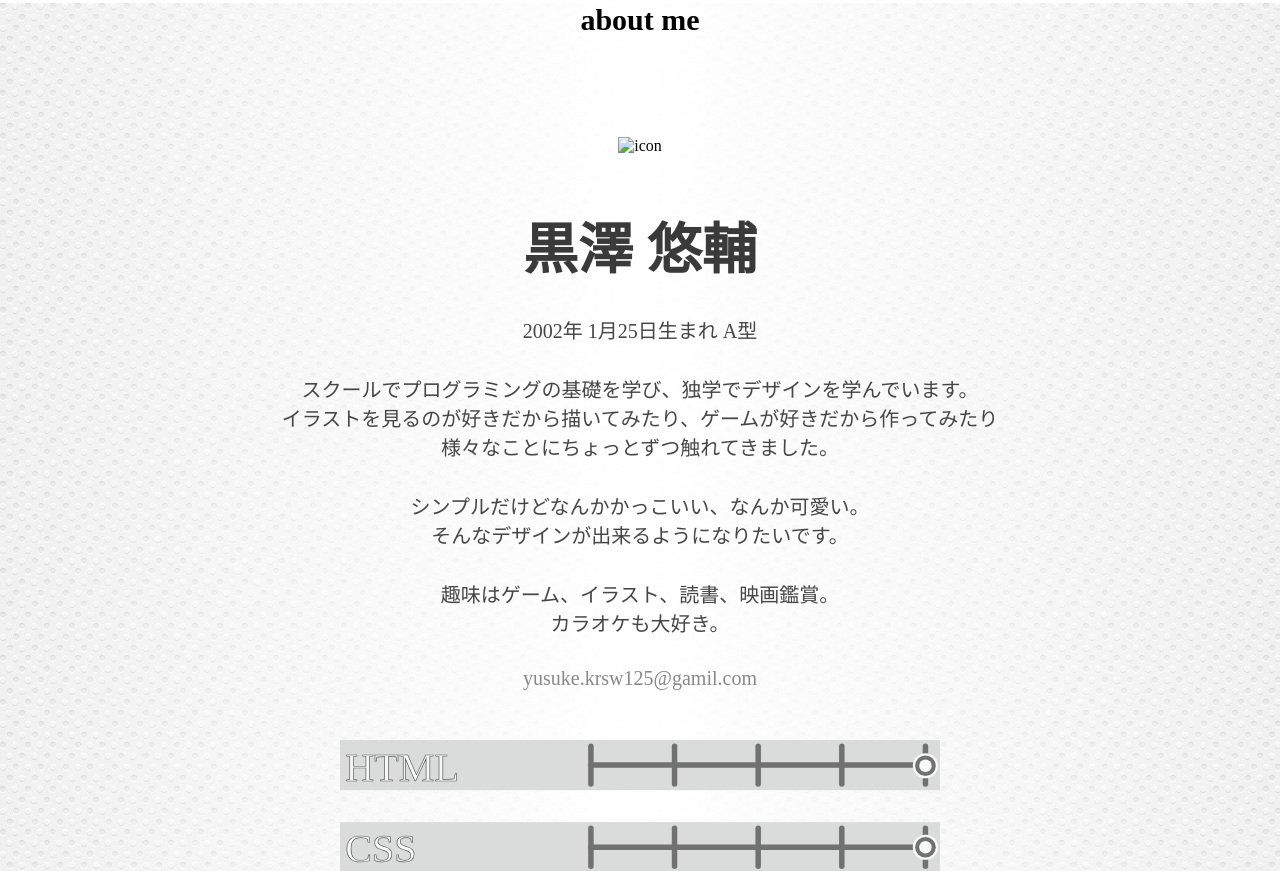
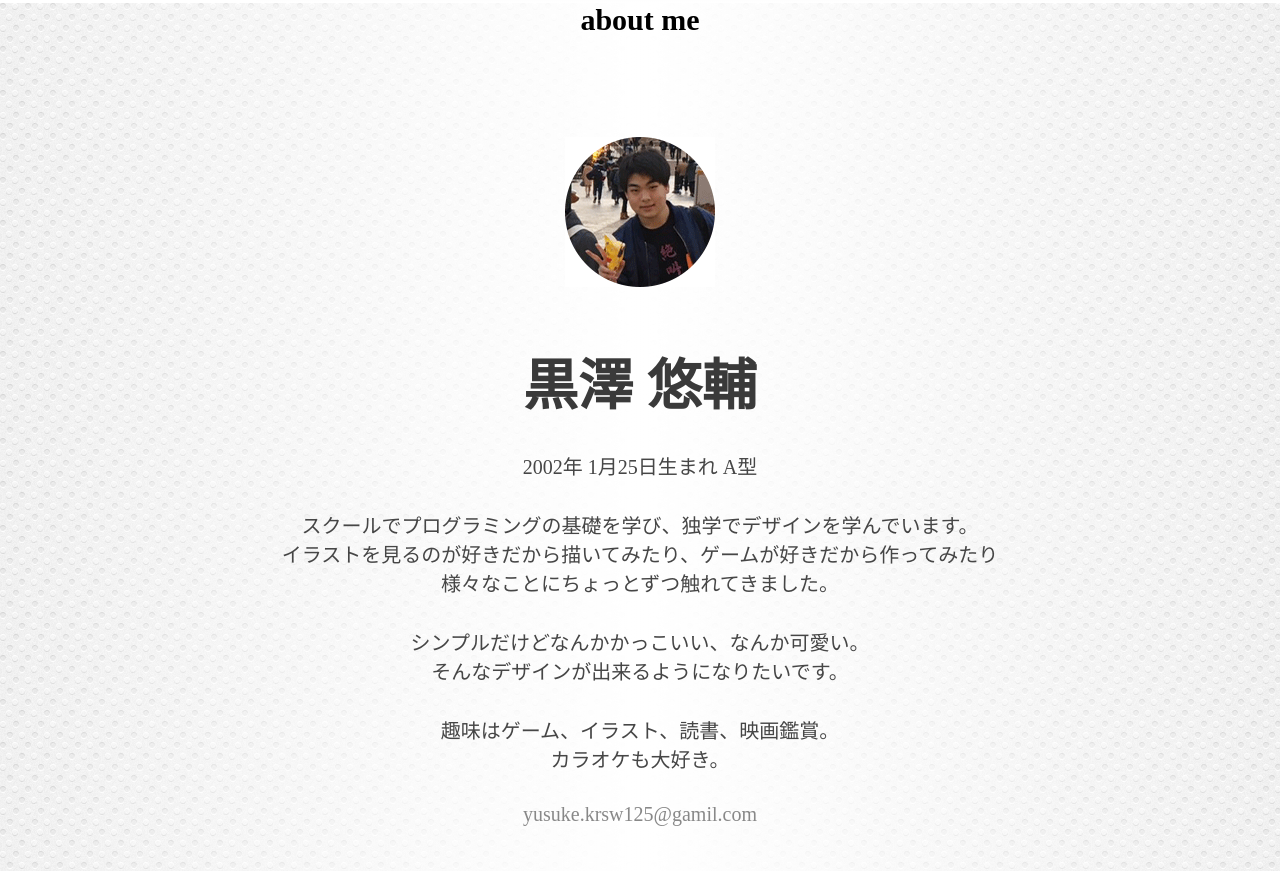
Before and after one commit to kuroyu-jp/kuroyu-jp.github.io, a plain HTML site: page index.html in a window 1280 px wide. Shown: the part 797-1668 px from the top of the page. Drawn offline with Linux system fonts and the light colour scheme; grey boxes are pictures that could not be loaded.

Commit message:
Update index.html

```diff
--- a/index.html
+++ b/index.html
@@ -18,7 +18,7 @@
     <div id="about">
       <div class=" container">
         <h3>about me</h3>
-        <img src="portfolio_icon.gif" alt="icon">
+        <img src="/img/portfolio_icon.gif" alt="icon">
         <h2>黒澤 悠輔</h2>
         <p>2002年 1月25日生まれ A型</p>
         <p>
```
